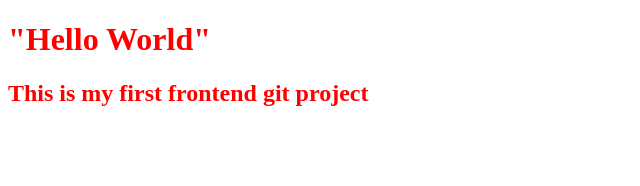
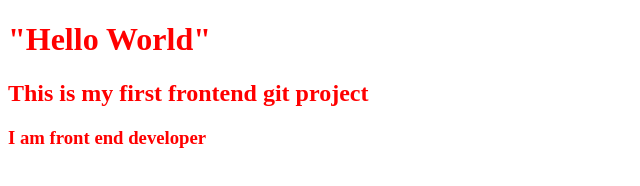
Before and after one commit to zerihune/first-git-project, a plain HTML site: page index.html in a window 1280 px wide. Shown: the whole page, without its empty margins (0-640 px from the left). Drawn offline with Linux system fonts and the light colour scheme.

Commit message:
header three

```diff
--- a/index.html
+++ b/index.html
@@ -9,6 +9,7 @@
 <body>
   <h1>"Hello World"</h1>
   <h2>This is my first frontend git project</h2>
+  <h3>I am front end developer</h3>
 </body>
 
 </html>
```
